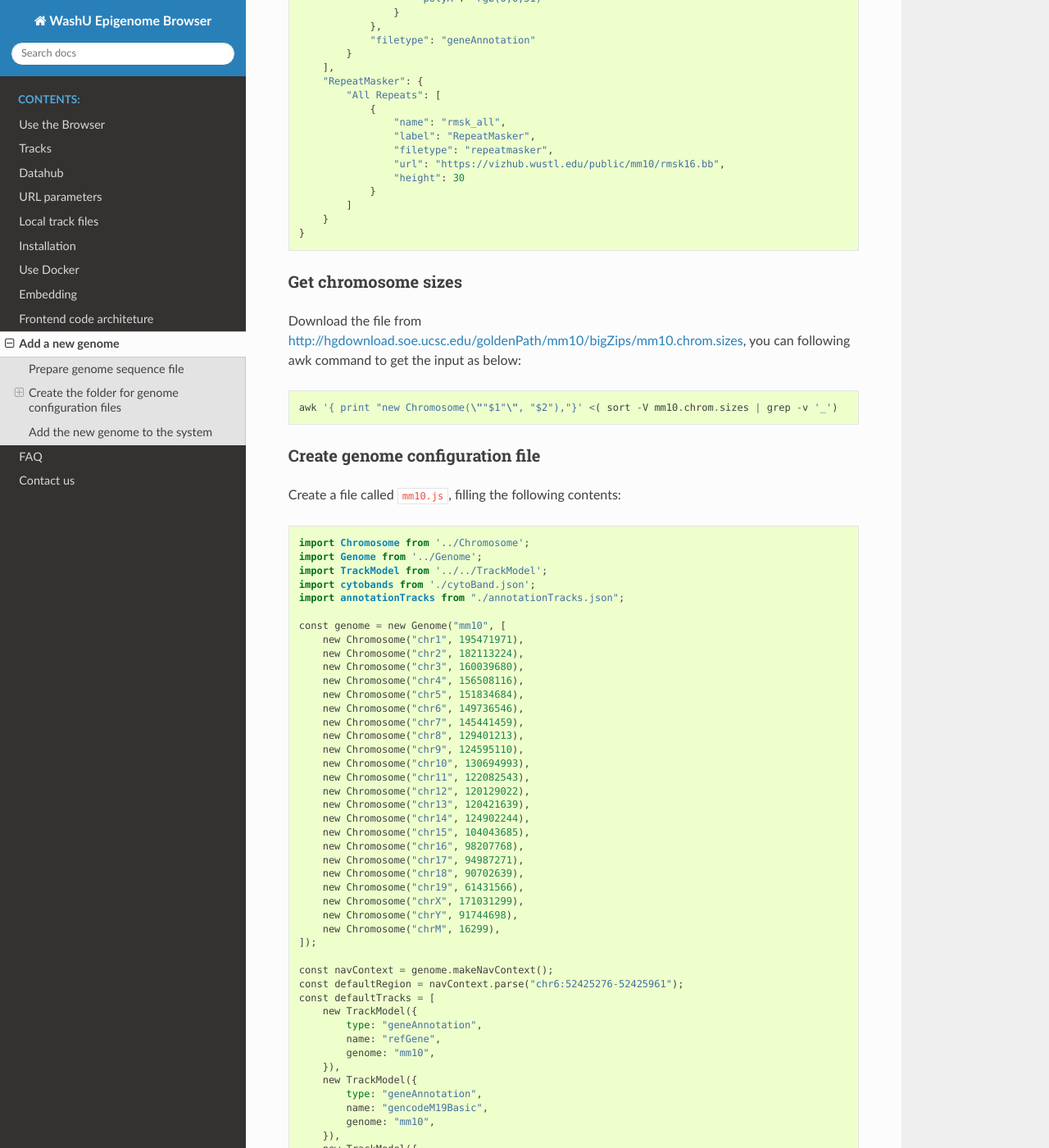
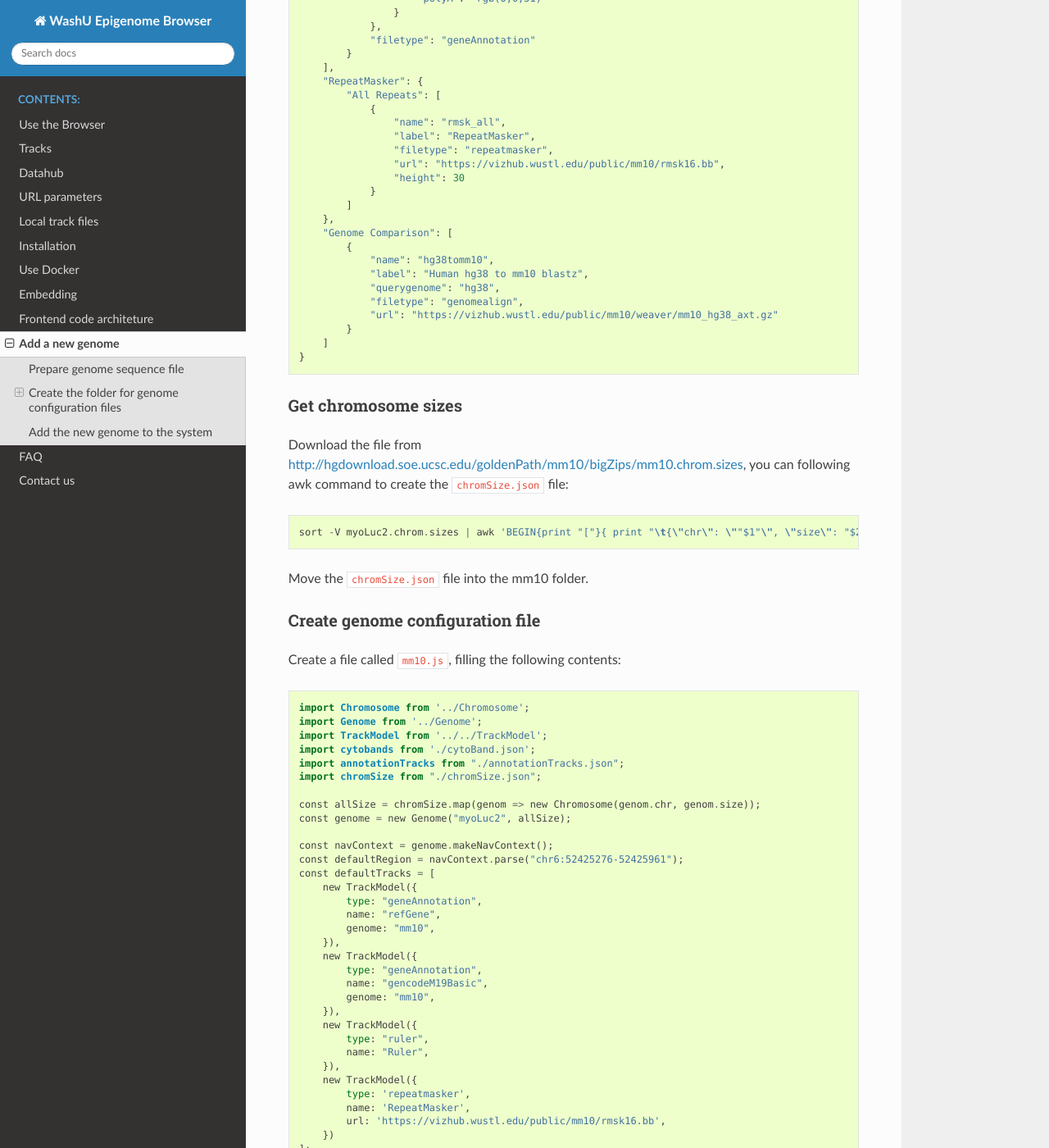
Before and after one commit to lidaof/eg-docs, a Sphinx documentation site: the page built from docs/add.rst, in a window 1280 px wide and 1400 px high, scrolled down 1470 px. Shown: the whole window at 82% size. Built offline with Sphinx 7.4.7 and the Read the Docs theme 2.0.0, drawn with Linux system fonts in a browser that asks for light colours.

Commit message:
Add genome comparison track in the annotation tracks, and use chromosome size json file

```diff
--- a/docs/add.rst
+++ b/docs/add.rst
@@ -84,16 +84,27 @@ In the mm10 folder, create a file called ``annotationTracks.json`` with followin
                     "height": 30
                 }
             ]
-        }
+        },
+        "Genome Comparison": [
+            {
+                "name": "hg38tomm10",
+                "label": "Human hg38 to mm10 blastz",
+                "querygenome": "hg38",
+                "filetype": "genomealign",
+                "url": "https://vizhub.wustl.edu/public/mm10/weaver/mm10_hg38_axt.gz"
+            }
+        ]
     }
 
 Get chromosome sizes
 ~~~~~~~~~~~~~~~~~~~~
 
 Download the file from http://hgdownload.soe.ucsc.edu/goldenPath/mm10/bigZips/mm10.chrom.sizes,
-you can following awk command to get the input as below::
+you can following awk command to create the ``chromSize.json`` file::
 
-    awk '{ print "new Chromosome(\""$1"\", "$2"),"}' <( sort -V mm10.chrom.sizes | grep -v '_')
+    sort -V myoLuc2.chrom.sizes | awk 'BEGIN{print "["}{ print "\t{\"chr\": \""$1"\", \"size\": "$2"},"}END{print "]"}' > chromSize.json
+
+Move the ``chromSize.json`` file into the mm10 folder.
 
 Create genome configuration file
 ~~~~~~~~~~~~~~~~~~~~~~~~~~~~~~~~
@@ -105,31 +116,10 @@ Create a file called ``mm10.js``, filling the following contents::
     import TrackModel from '../../TrackModel';
     import cytobands from './cytoBand.json';
     import annotationTracks from "./annotationTracks.json";
+    import chromSize from "./chromSize.json";
 
-    const genome = new Genome("mm10", [
-        new Chromosome("chr1", 195471971),
-        new Chromosome("chr2", 182113224),
-        new Chromosome("chr3", 160039680),
-        new Chromosome("chr4", 156508116),
-        new Chromosome("chr5", 151834684),
-        new Chromosome("chr6", 149736546),
-        new Chromosome("chr7", 145441459),
-        new Chromosome("chr8", 129401213),
-        new Chromosome("chr9", 124595110),
-        new Chromosome("chr10", 130694993),
-        new Chromosome("chr11", 122082543),
-        new Chromosome("chr12", 120129022),
-        new Chromosome("chr13", 120421639),
-        new Chromosome("chr14", 124902244),
-        new Chromosome("chr15", 104043685),
-        new Chromosome("chr16", 98207768),
-        new Chromosome("chr17", 94987271),
-        new Chromosome("chr18", 90702639),
-        new Chromosome("chr19", 61431566),
-        new Chromosome("chrX", 171031299),
-        new Chromosome("chrY", 91744698),
-        new Chromosome("chrM", 16299),
-    ]);
+    const allSize = chromSize.map(genom => new Chromosome(genom.chr, genom.size));
+    const genome = new Genome("myoLuc2", allSize);
 
     const navContext = genome.makeNavContext();
     const defaultRegion = navContext.parse("chr6:52425276-52425961");
```
